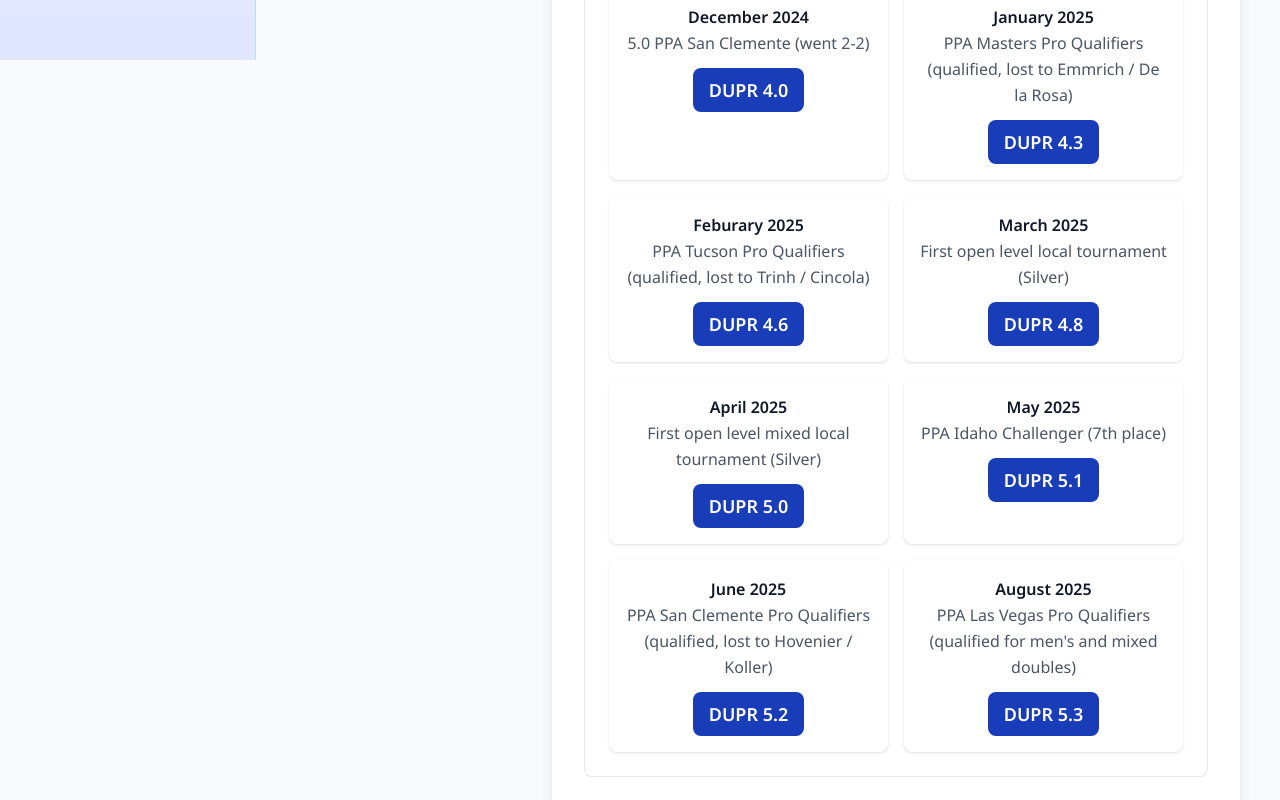
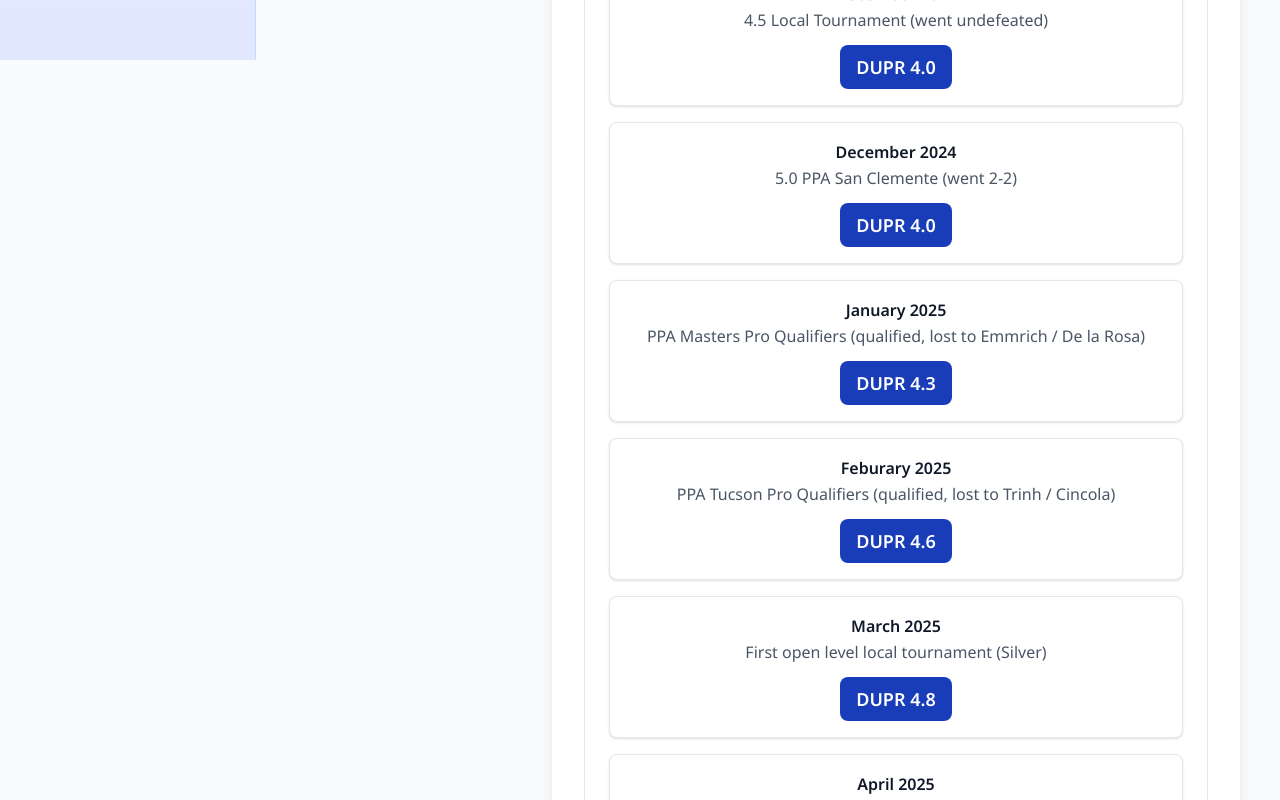
Before and after one commit to bertw2002/react-postgres-fullstack-template, a React (Vite) app: page /section/about in a window 1280 px wide. Shown: the part 740-1540 px from the top of the page. Built offline with nearby package versions, Linux system fonts and the light colour scheme; a web font is replaced by a local one.

Commit message:
Update AboutMeSection.jsx

```diff
--- a/src/components/AboutMeSection.jsx
+++ b/src/components/AboutMeSection.jsx
@@ -23,8 +23,8 @@
           {/* Tournament Timeline */}
           <div className="bg-white rounded-lg p-6 mb-6 border border-gray-200">
             <h4 className="text-2xl md:text-3xl font-bold text-gray-900 mb-6 text-center">My Improvement Timeline</h4>
-            <div className="grid grid-cols-1 md:grid-cols-2 gap-4">
-              <div className="bg-white rounded-lg p-4 shadow-sm text-center">
+            <div className="space-y-4">
+              <div className="bg-white rounded-lg p-4 shadow-sm text-center border border-gray-200">
                 <div className="mb-3">
                   <div className="font-semibold text-gray-900">September 2024</div>
                   <div className="text-gray-600">3.5 Local Tournament (went 2-2)</div>
@@ -32,7 +32,7 @@
                 <div className="bg-blue-800 text-white px-4 py-2 rounded-lg inline-block font-bold text-lg">DUPR 3.3</div>
               </div>
 
-              <div className="bg-white rounded-lg p-4 shadow-sm text-center">
+              <div className="bg-white rounded-lg p-4 shadow-sm text-center border border-gray-200">
                 <div className="mb-3">
                   <div className="font-semibold text-gray-900">December 2024</div>
                   <div className="text-gray-600">4.5 Local Tournament (went undefeated)</div>
@@ -40,7 +40,7 @@
                 <div className="bg-blue-800 text-white px-4 py-2 rounded-lg inline-block font-bold text-lg">DUPR 4.0</div>
               </div>
 
-              <div className="bg-white rounded-lg p-4 shadow-sm text-center">
+              <div className="bg-white rounded-lg p-4 shadow-sm text-center border border-gray-200">
                 <div className="mb-3">
                   <div className="font-semibold text-gray-900">December 2024</div>
                   <div className="text-gray-600">5.0 PPA San Clemente (went 2-2)</div>
@@ -48,7 +48,7 @@
                 <div className="bg-blue-800 text-white px-4 py-2 rounded-lg inline-block font-bold text-lg">DUPR 4.0</div>
               </div>
 
-              <div className="bg-white rounded-lg p-4 shadow-sm text-center">
+              <div className="bg-white rounded-lg p-4 shadow-sm text-center border border-gray-200">
                 <div className="mb-3">
                   <div className="font-semibold text-gray-900">January 2025</div>
                   <div className="text-gray-600">PPA Masters Pro Qualifiers (qualified, lost to Emmrich / De la Rosa)</div>
@@ -56,7 +56,7 @@
                 <div className="bg-blue-800 text-white px-4 py-2 rounded-lg inline-block font-bold text-lg">DUPR 4.3</div>
               </div>
 
-              <div className="bg-white rounded-lg p-4 shadow-sm text-center">
+              <div className="bg-white rounded-lg p-4 shadow-sm text-center border border-gray-200">
                 <div className="mb-3">
                   <div className="font-semibold text-gray-900">Feburary 2025</div>
                   <div className="text-gray-600">PPA Tucson Pro Qualifiers (qualified, lost to Trinh / Cincola)</div>
@@ -64,7 +64,7 @@
                 <div className="bg-blue-800 text-white px-4 py-2 rounded-lg inline-block font-bold text-lg">DUPR 4.6</div>
               </div>
 
-              <div className="bg-white rounded-lg p-4 shadow-sm text-center">
+              <div className="bg-white rounded-lg p-4 shadow-sm text-center border border-gray-200">
                 <div className="mb-3">
                   <div className="font-semibold text-gray-900">March 2025</div>
                   <div className="text-gray-600">First open level local tournament (Silver)</div>
@@ -72,7 +72,7 @@
                 <div className="bg-blue-800 text-white px-4 py-2 rounded-lg inline-block font-bold text-lg">DUPR 4.8</div>
               </div>
 
-              <div className="bg-white rounded-lg p-4 shadow-sm text-center">
+              <div className="bg-white rounded-lg p-4 shadow-sm text-center border border-gray-200">
                 <div className="mb-3">
                   <div className="font-semibold text-gray-900">April 2025</div>
                   <div className="text-gray-600">First open level mixed local tournament (Silver)</div>
@@ -80,7 +80,7 @@
                 <div className="bg-blue-800 text-white px-4 py-2 rounded-lg inline-block font-bold text-lg">DUPR 5.0</div>
               </div>
 
-              <div className="bg-white rounded-lg p-4 shadow-sm text-center">
+              <div className="bg-white rounded-lg p-4 shadow-sm text-center border border-gray-200">
                 <div className="mb-3">
                   <div className="font-semibold text-gray-900">May 2025</div>
                   <div className="text-gray-600">PPA Idaho Challenger (7th place)</div>
@@ -88,7 +88,7 @@
                 <div className="bg-blue-800 text-white px-4 py-2 rounded-lg inline-block font-bold text-lg">DUPR 5.1</div>
               </div>
 
-              <div className="bg-white rounded-lg p-4 shadow-sm text-center">
+              <div className="bg-white rounded-lg p-4 shadow-sm text-center border border-gray-200">
                 <div className="mb-3">
                   <div className="font-semibold text-gray-900">June 2025</div>
                   <div className="text-gray-600">PPA San Clemente Pro Qualifiers (qualified, lost to Hovenier / Koller)</div>
@@ -96,7 +96,7 @@
                 <div className="bg-blue-800 text-white px-4 py-2 rounded-lg inline-block font-bold text-lg">DUPR 5.2</div>
               </div>
 
-              <div className="bg-white rounded-lg p-4 shadow-sm text-center">
+              <div className="bg-white rounded-lg p-4 shadow-sm text-center border border-gray-200">
                 <div className="mb-3">
                   <div className="font-semibold text-gray-900">August 2025</div>
                   <div className="text-gray-600">PPA Las Vegas Pro Qualifiers (qualified for men's and mixed doubles)</div>
```
